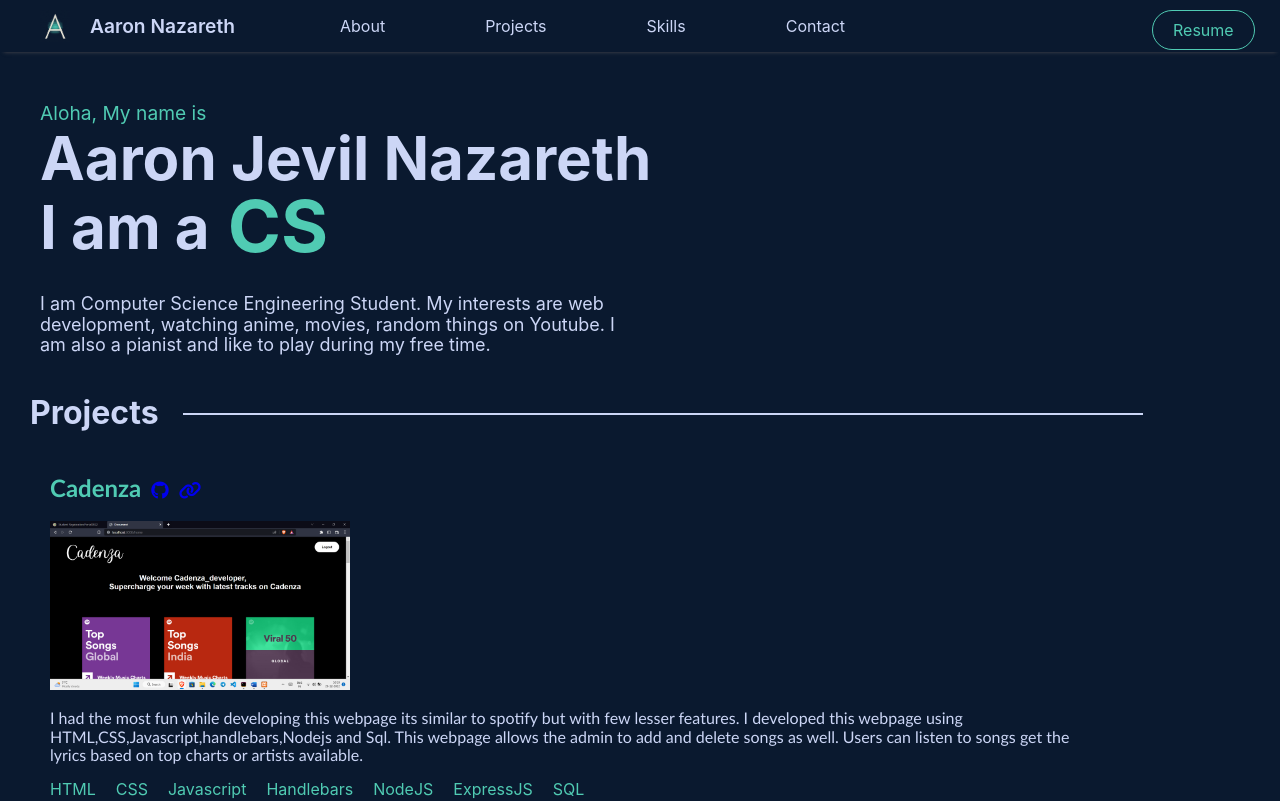
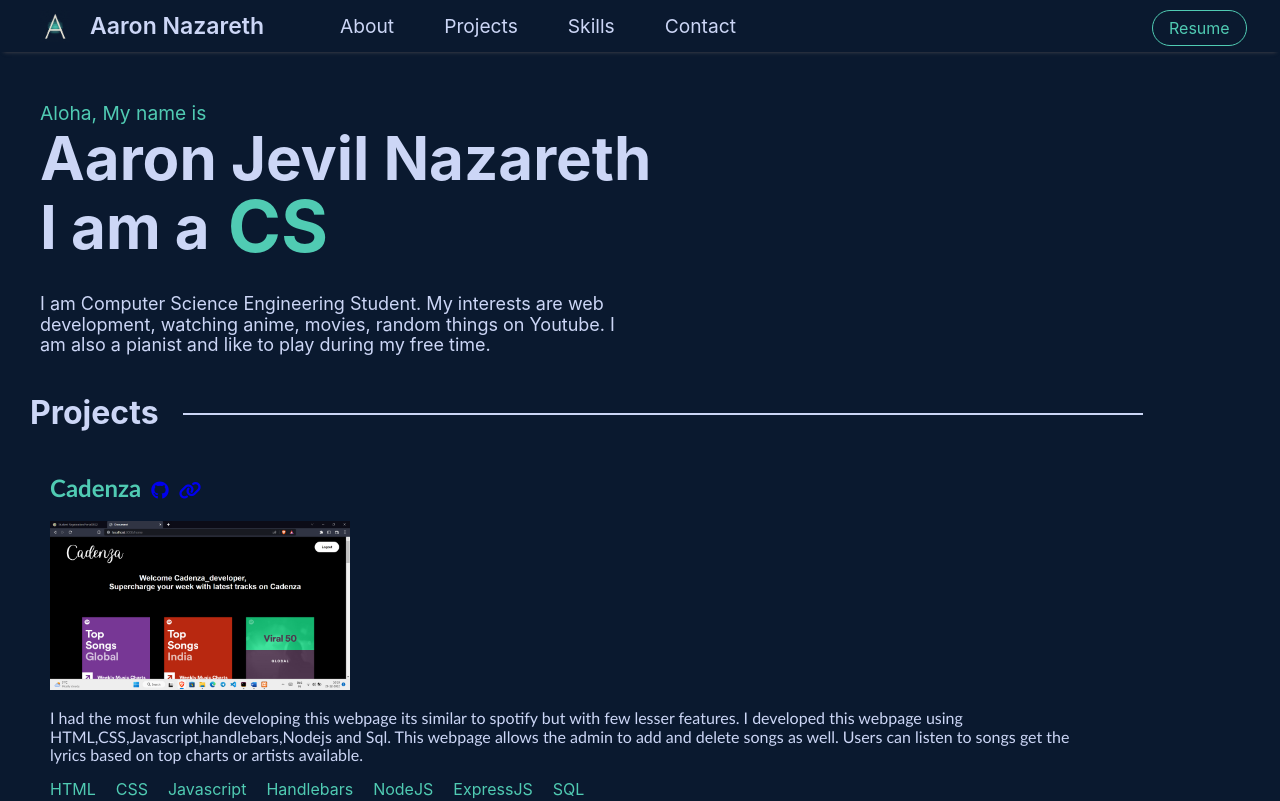
Before and after one commit to jevil25/portfolio, a React (Create React App) app: page / in a window 1280 px wide. Shown: the top 801 px of the page. Built offline with nearby package versions, Linux system fonts and the light colour scheme.

Commit message:
addded new navbar styles

```diff
--- a/src/Components/css/Header.css
+++ b/src/Components/css/Header.css
@@ -28,11 +28,13 @@ body{
 .AJN span{
     font-size: larger;
     font-weight: 600;
-    width:150px;
+    width:200px;
 }
 
 .navlist a{
-    margin-right: 100px;
+    margin-right: 50px;
+    font-size: larger;
+
 }
 
 .navlist a:hover{
@@ -57,7 +59,7 @@ body{
 .navResume a{
     color: #50CBB3;
     border-radius: 20px;
-    padding: 10px 20px;
+    padding: 8px 16px;
     border: 1px solid #50CBB3;
 }
 
```
